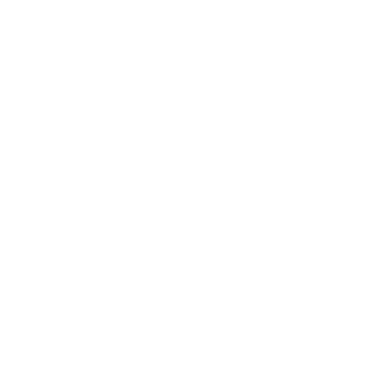
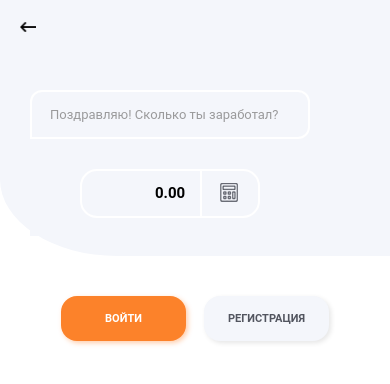
Before and after one commit to cabbageRolls/Kapusta, a React (Create React App) app: page / in a window 390 px wide. Shown: the top 384 px of the page. Built offline with nearby package versions, Linux system fonts and the light colour scheme.

Commit message:
added SetIncomePageMobile

```diff
--- a/src/components/ActionButton/ActionButton.module.css
+++ b/src/components/ActionButton/ActionButton.module.css
@@ -13,7 +13,7 @@
   border-radius: 16px;
   background-color: rgb(244, 246, 251);
   font-size: 11px;
-  font-family: 'Roboto';
+  font-family: 'Roboto', sans-serif;
   color: rgb(82, 85, 95);
   font-weight: bold;
   text-transform: uppercase;
--- a/src/components/GoBackButton/GoBackButton.module.css
+++ b/src/components/GoBackButton/GoBackButton.module.css
@@ -46,7 +46,7 @@
   display: inline-block;
 }
 
-.GoBackButton:hover .GoBackButtonImg {
+.GoBackButtonMobile:hover .GoBackButtonImg {
   background-image: url(./img/arrow.png);
 }
 
--- a/src/components/IncomeForm/IncomeForm.module.css
+++ b/src/components/IncomeForm/IncomeForm.module.css
@@ -12,7 +12,6 @@
   border-right: none;
   border-top-left-radius: 10px;
   width: 475px;
-
 }
 
 .amountInput {
@@ -23,7 +22,6 @@
   border-bottom-right-radius: 10px;
   outline: none;
   width: 125px;
-
 }
 
 .iconCalculator {
@@ -85,9 +83,9 @@
 /* mobile */
 @media (max-width: 480px) {
   .form {
-    padding: 15px 0px 50px;
+    padding: 15px 0px 18px;
     width: 280px;
-    background-color: #c7ccdc;
+    background-color: #f4f6fb;
   }
 
   .descriptionInput {
@@ -144,12 +142,11 @@
   }
 
   .div {
-    position: relative
+    position: relative;
   }
 
   .placeholder {
     color: #9a9a9b;
     padding: 17px 10px 0px 20px;
   }
-
 }
--- /dev/null
+++ b/src/pages/SetIncomePageMobile/SetIncomePageMobile.jsx
@@ -0,0 +1,19 @@
+import React from 'react';
+import styles from './SetIncomePageMobile.module.css';
+import ActionButton from '../../components/ActionButton/ActionButton';
+import GoBackButton from '../../components/GoBackButton/GoBackButton';
+import IncomeForm from '../../components/IncomeForm/IncomeForm';
+
+const SetIncomePageMobile = () => (
+  <div className={styles.containerSetIncomePageMobile}>
+    <div className={styles.goBackButtonInSetIncomePageMobile}>
+      <GoBackButton />
+    </div>
+    <IncomeForm />
+    <div className={styles.actionButtonInSetIncomePageMobile}>
+      <ActionButton />
+    </div>
+  </div>
+);
+
+export default SetIncomePageMobile;
--- /dev/null
+++ b/src/pages/SetIncomePageMobile/SetIncomePageMobile.module.css
@@ -0,0 +1,17 @@
+.containerSetIncomePageMobile {
+  margin: 0 auto;
+  background-color: #f4f6fb;
+  height: 256px;
+  border-bottom-left-radius: 30%;
+}
+
+.goBackButtonInSetIncomePageMobile {
+  width: fit-content;
+  padding-left: 20px;
+  color: blue;
+}
+
+.actionButtonInSetIncomePageMobile {
+  margin: 0 auto;
+  width: min-content;
+}
--- a/src/router/index.jsx
+++ b/src/router/index.jsx
@@ -1,10 +1,18 @@
 import React from 'react';
+import SetIncomePageMobile from '../pages/SetIncomePageMobile/SetIncomePageMobile';
 import { Switch, Route } from 'react-router-dom';
 
 const Router = () => {
   return (
     <Switch>
-      <Route path="/" component={() => <div></div>} />
+      <Route
+        path="/"
+        component={() => (
+          <div>
+            <SetIncomePageMobile />
+          </div>
+        )}
+      />
     </Switch>
   );
 };
```
Also changed, not shown: src/components/header/index.jsx (+4 -4 lines).
